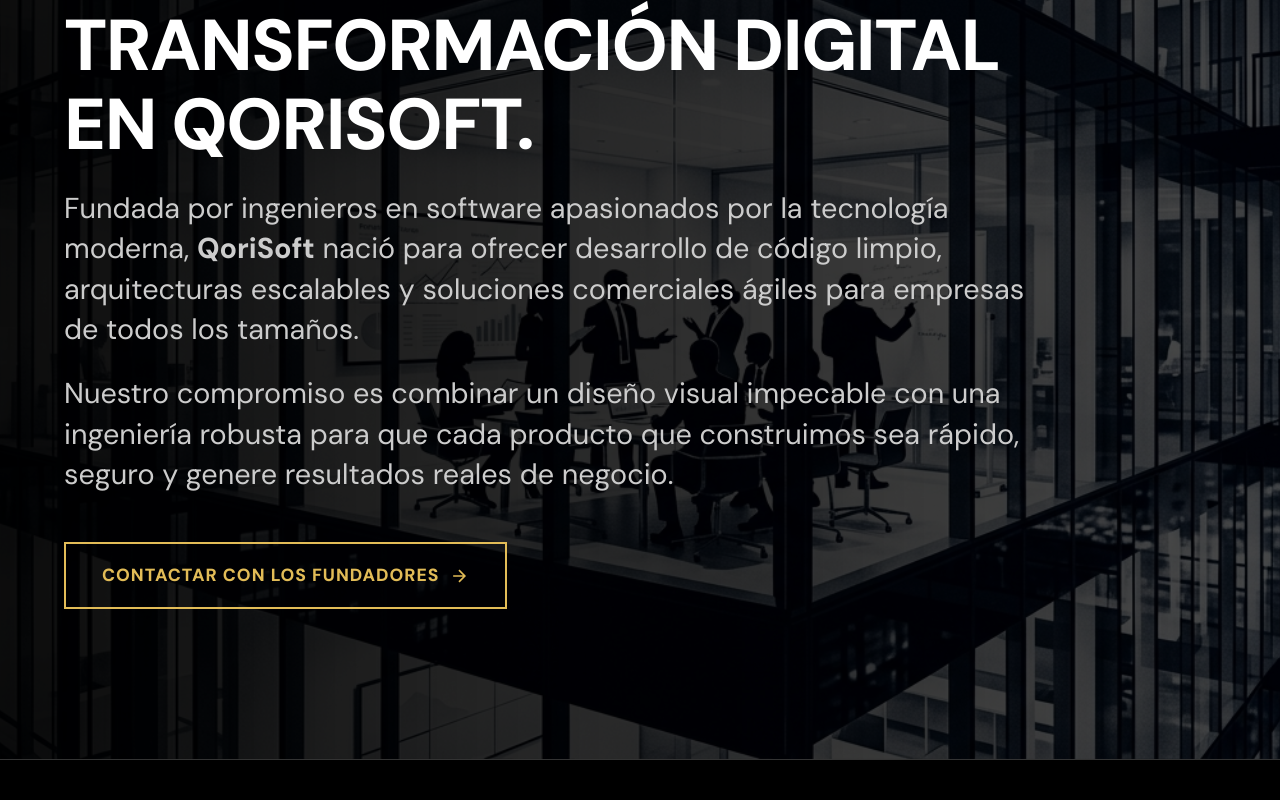
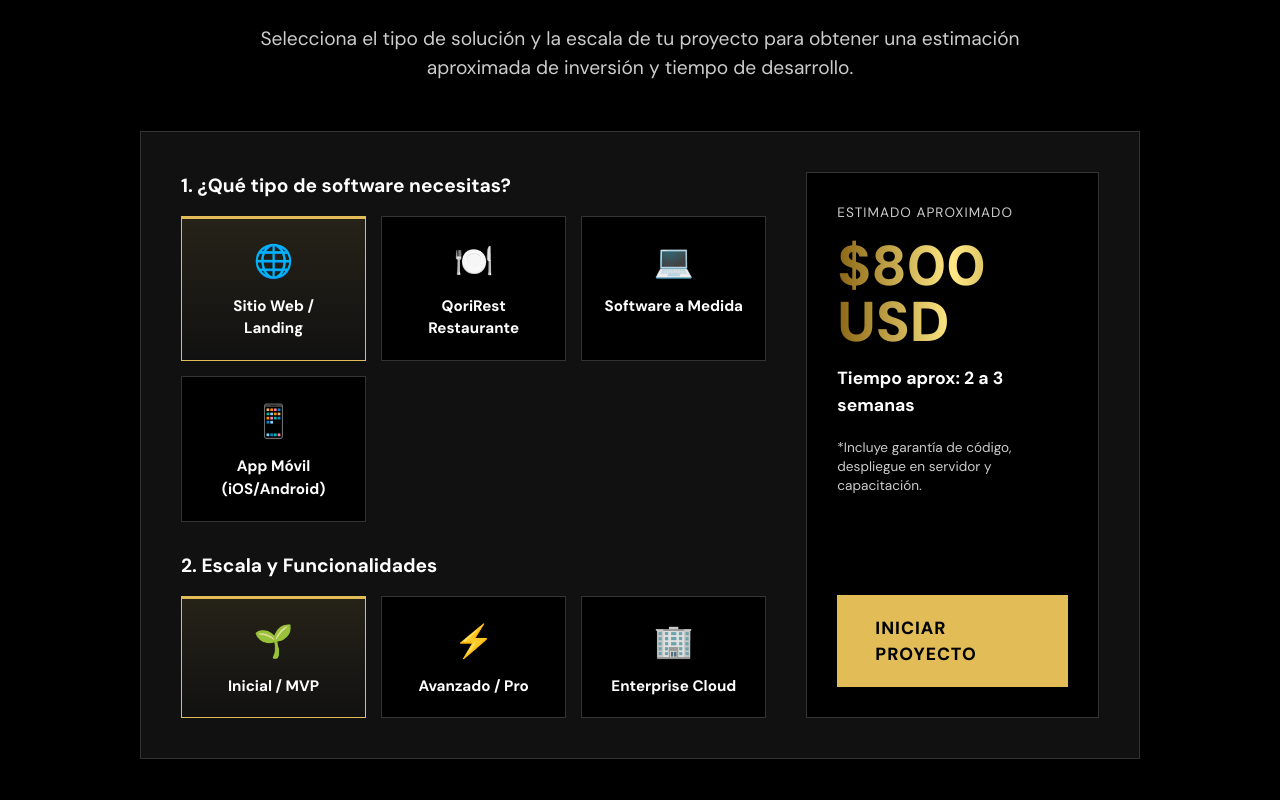
Before and after one commit to apacheco2603/qorisoft, a React (Vite) app: page / in a window 1280 px wide. Shown: the part 2200-3000 px from the top of the page. Built offline with nearby package versions, Linux system fonts and the light colour scheme.

Commit message:
Add interactive estimator component in React

```diff
--- a/src/App.jsx
+++ b/src/App.jsx
@@ -2,6 +2,7 @@
 import Navbar from './components/Navbar';
 import Hero from './components/Hero';
 import Services from './components/Services';
+import Estimator from './components/Estimator';
 import ValueProp from './components/ValueProp';
 import Footer from './components/Footer';
 
@@ -32,6 +33,7 @@
       <Navbar />
       <Hero />
       <Services />
+      <Estimator />
       <ValueProp />
       <Footer />
     </>
--- /dev/null
+++ b/src/components/Estimator.jsx
@@ -0,0 +1,92 @@
+import React, { useState } from 'react';
+
+const projectTypes = [
+  { id: 'web', title: 'Sitio Web / Landing', price: 800, icon: '🌐' },
+  { id: 'qorirest', title: 'QoriRest Restaurante', price: 1500, icon: '🍽️' },
+  { id: 'custom', title: 'Software a Medida', price: 2500, icon: '💻' },
+  { id: 'mobile', title: 'App Móvil (iOS/Android)', price: 3200, icon: '📱' },
+];
+
+const projectScopes = [
+  { id: 'mvp', title: 'Inicial / MVP', mult: 1.0, time: '2 a 3 semanas', icon: '🌱' },
+  { id: 'pro', title: 'Avanzado / Pro', mult: 1.6, time: '4 a 6 semanas', icon: '⚡' },
+  { id: 'enterprise', title: 'Enterprise Cloud', mult: 2.5, time: '8 a 12 semanas', icon: '🏢' },
+];
+
+const Estimator = () => {
+  const [selectedType, setSelectedType] = useState(projectTypes[0]);
+  const [selectedScope, setSelectedScope] = useState(projectScopes[0]);
+
+  const estimatedPrice = Math.round(selectedType.price * selectedScope.mult);
+
+  return (
+    <section className="estimator" id="estimador">
+      <div className="container">
+        <div style={{ textAlign: 'center', marginBottom: '3rem' }}>
+          <h2 className="section-title fade-in">Estimador de Proyectos</h2>
+          <p className="fade-in delay-1" style={{ margin: '0 auto', maxWidth: '800px' }}>
+            Selecciona el tipo de solución y la escala de tu proyecto para obtener una estimación aproximada de inversión y tiempo de desarrollo.
+          </p>
+        </div>
+
+        <div className="calc-card fade-in delay-2">
+          <div className="calc-grid">
+
+            <div className="calc-options-container">
+              {/* Type Selection */}
+              <div className="calc-group">
+                <label className="calc-label">1. ¿Qué tipo de software necesitas?</label>
+                <div className="calc-options">
+                  {projectTypes.map(type => (
+                    <div
+                      key={type.id}
+                      className={`calc-opt ${selectedType.id === type.id ? 'selected' : ''}`}
+                      onClick={() => setSelectedType(type)}
+                    >
+                      <div className="calc-opt-icon">{type.icon}</div>
+                      <div className="calc-opt-title">{type.title}</div>
+                    </div>
+                  ))}
+                </div>
+              </div>
+
+              {/* Scope Selection */}
+              <div className="calc-group">
+                <label className="calc-label">2. Escala y Funcionalidades</label>
+                <div className="calc-options">
+                  {projectScopes.map(scope => (
+                    <div
+                      key={scope.id}
+                      className={`calc-opt ${selectedScope.id === scope.id ? 'selected' : ''}`}
+                      onClick={() => setSelectedScope(scope)}
+                    >
+                      <div className="calc-opt-icon">{scope.icon}</div>
+                      <div className="calc-opt-title">{scope.title}</div>
+                    </div>
+                  ))}
+                </div>
+              </div>
+            </div>
+
+            {/* Result Panel */}
+            <div className="calc-result-box">
+              <div className="calc-result-content">
+                <span className="result-label">Estimado Aproximado</span>
+                <div className="estimate-price">${estimatedPrice.toLocaleString()} USD</div>
+                <div className="estimate-time">Tiempo aprox: {selectedScope.time}</div>
+                <p className="result-note">*Incluye garantía de código, despliegue en servidor y capacitación.</p>
+              </div>
+
+              <a href="#contact" className="btn-corporate" style={{ width: '100%', justifyContent: 'center' }}>
+                Iniciar Proyecto
+              </a>
+            </div>
+
+          </div>
+        </div>
+      </div>
+    </section>
+  );
+};
+
+export default Estimator;
--- a/src/index.css
+++ b/src/index.css
@@ -469,3 +469,121 @@
     .hamburger.active span:nth-child(1) { transform: translateY(5px) rotate(45deg); }
     .hamburger.active span:nth-child(2) { transform: translateY(-5px) rotate(-45deg); }
 }
+
+/* Estimator Calculator */
+.estimator {
+    padding: 120px 0;
+    background-color: var(--bg-color);
+}
+
+.calc-card {
+    background-color: var(--surface-color);
+    border: 1px solid var(--surface-border);
+    padding: 40px;
+    max-width: 1000px;
+    margin: 0 auto;
+}
+
+.calc-grid {
+    display: grid;
+    grid-template-columns: 2fr 1fr;
+    gap: 40px;
+}
+
+.calc-options-container {
+    display: flex;
+    flex-direction: column;
+    gap: 30px;
+}
+
+.calc-label {
+    font-size: 1.2rem;
+    font-weight: 700;
+    margin-bottom: 15px;
+    display: block;
+    color: var(--text-primary);
+}
+
+.calc-options {
+    display: grid;
+    grid-template-columns: repeat(auto-fit, minmax(180px, 1fr));
+    gap: 15px;
+}
+
+.calc-opt {
+    background-color: var(--bg-color);
+    border: 1px solid var(--surface-border);
+    padding: 20px;
+    cursor: pointer;
+    transition: all var(--transition-speed);
+    text-align: center;
+}
+
+.calc-opt:hover {
+    border-color: var(--accent-color);
+}
+
+.calc-opt.selected {
+    border-color: var(--accent-color);
+    background: linear-gradient(180deg, rgba(226, 188, 87, 0.1) 0%, rgba(0, 0, 0, 0) 100%);
+    box-shadow: inset 0 2px 0 var(--accent-color);
+}
+
+.calc-opt-icon {
+    font-size: 2rem;
+    margin-bottom: 10px;
+}
+
+.calc-opt-title {
+    font-weight: 600;
+    font-size: 0.95rem;
+    color: var(--text-primary);
+}
+
+.calc-result-box {
+    background-color: var(--bg-color);
+    border: 1px solid var(--surface-border);
+    padding: 30px;
+    display: flex;
+    flex-direction: column;
+    justify-content: space-between;
+}
+
+.result-label {
+    text-transform: uppercase;
+    font-size: 0.85rem;
+    letter-spacing: 1px;
+    color: var(--text-secondary);
+    display: block;
+    margin-bottom: 15px;
+}
+
+.estimate-price {
+    font-size: 3.5rem;
+    font-weight: 900;
+    color: var(--accent-color);
+    line-height: 1;
+    margin-bottom: 15px;
+    background: var(--accent-gradient);
+    -webkit-background-clip: text;
+    -webkit-text-fill-color: transparent;
+}
+
+.estimate-time {
+    font-size: 1.1rem;
+    font-weight: 600;
+    margin-bottom: 20px;
+    color: var(--text-primary);
+}
+
+.result-note {
+    font-size: 0.85rem !important;
+    color: var(--text-secondary) !important;
+    line-height: 1.4 !important;
+}
+
+@media (max-width: 900px) {
+    .calc-grid {
+        grid-template-columns: 1fr;
+    }
+}
```
